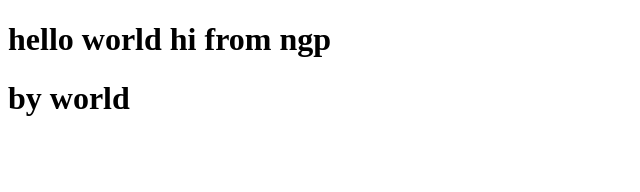
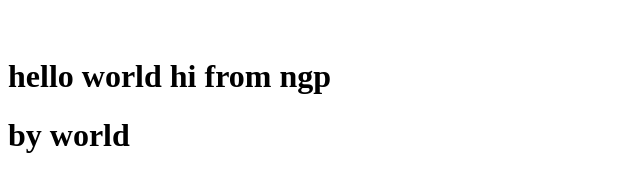
Before and after one commit to umesh308/portfolio_umesh, a plain HTML site: page index.html in a window 1280 px wide. Shown: the whole page, without its empty margins (0-640 px from the left). Drawn offline with Linux system fonts and the light colour scheme.

Commit message:
Update index.html

```diff
--- a/index.html
+++ b/index.html
@@ -6,7 +6,7 @@
 	<title></title>
 </head>
 <body>
-	<h1>hello world hi from ngp</h1>
+	<h1><br>hello world hi from ngp</h1>
 	<h1>by world</h1>
 
 </body>
```
